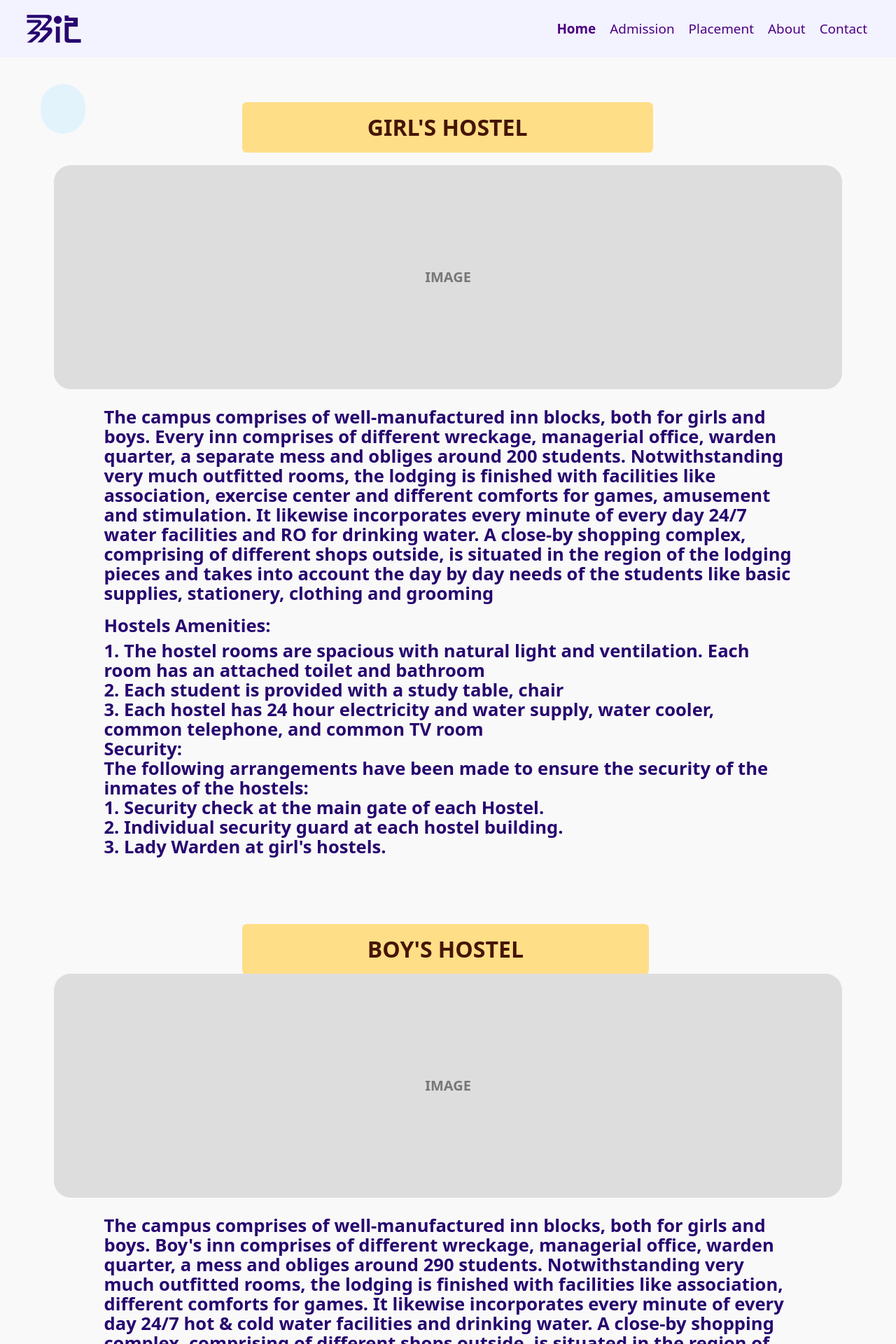
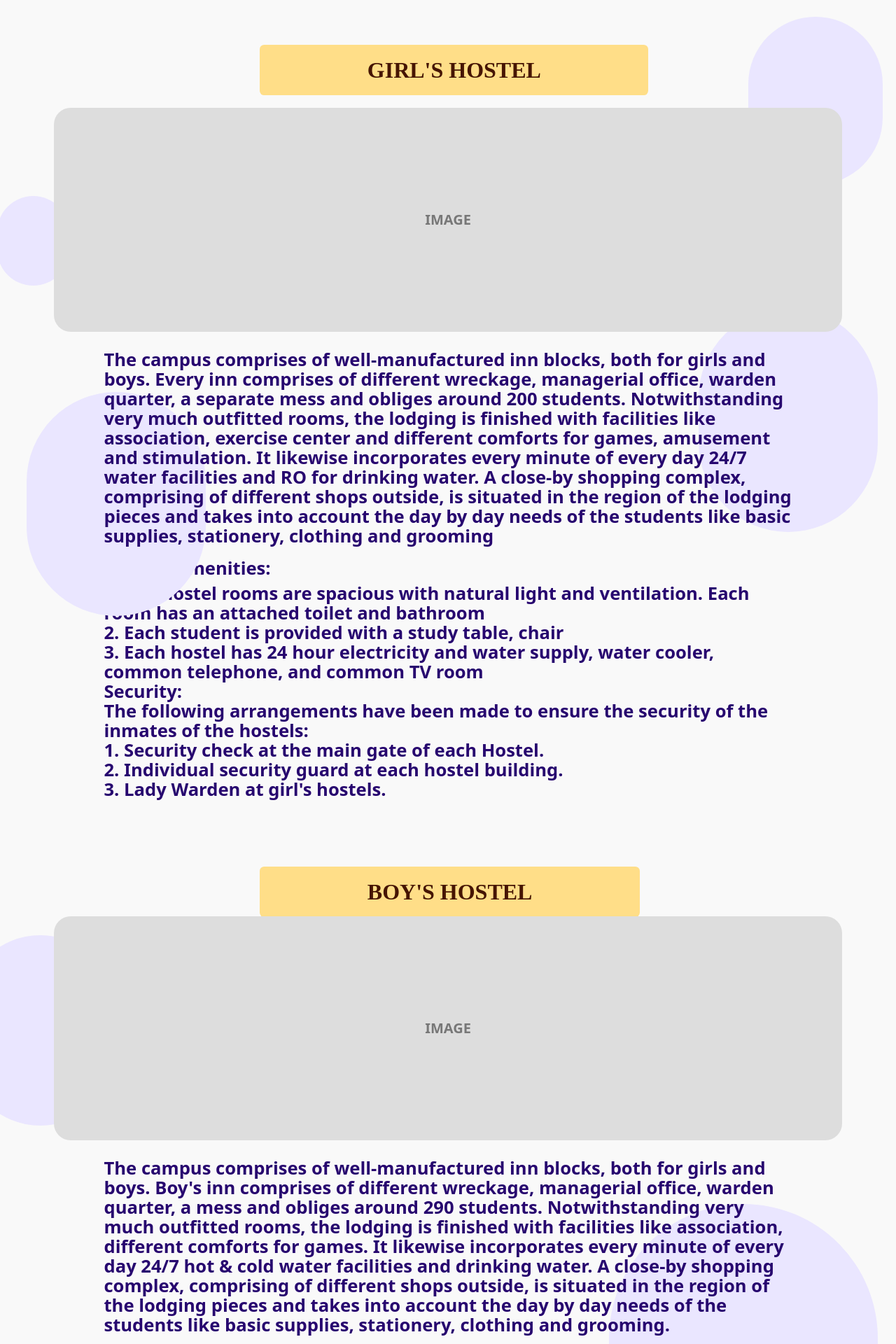
Before and after one commit to Aaditya-T/bbit-website, a Next.js app: page /hostel in a window 1280 px wide. Shown: the top 1920 px of the page at 70% size. Built offline with nearby package versions, Linux system fonts and the light colour scheme.

Commit message:
final hostel page

```diff
--- a/pages/hostel.js
+++ b/pages/hostel.js
@@ -1,45 +1,41 @@
-import Footer from "../components/footer";
-import { Navbar } from "../components/Navbar";
 const hostel = () => {
     return(
 
     <>
-    <Navbar/>
+
     <div className="hostelcontainer p-[5vw] bg-[#f9f9f9]">
-        <div className="hostelheader bg-[#ffde88] px-[14vw] py-[2vh] rounded-[0.5vw] absolute z-2 mx-[22vw] text-center mb-[5vh]">
-          <h1 className="text-[#461502] text-[2.5vw] font-semibold leading-10 text-center ">GIRL'S HOSTEL</h1>
+        <div className="hostelheader bg-[#ffde88] px-[12vw] py-[2vh] rounded-[0.5vw] absolute z-2 mx-[24vw] text-center mb-[5vh] ">
+          <h1 className="text-[#461502] text-[2.5vw] font-semibold leading-10 text-center font-[OrelegaOne]">GIRL'S HOSTEL</h1>
         </div>
         <div className="hostelimageContainer flex justify-center m-[1vw] mt-[7vw]">
           <div className="hostelimagePlaceholder w-full max-w-3rem h-80 bg-[#ddd] flex justify-center items-center text-[#777] text-xl rounded-3xl font-semibold z-20">IMAGE</div>
         </div>
-        <div className="hostelcontent py-[1.04vw] px-[6.6vw] text-[#27066f] text-[2vw] font-semibold leading-7 text-left relative z-2 mb-[10.3vh]">
-          <p className="mb-[1.2vh">
-            The campus comprises of well-manufactured inn blocks, both for girls and boys. Every inn comprises of different wreckage, managerial office, warden quarter, a separate mess and obliges around 200 students. Notwithstanding very much outfitted rooms, the lodging is finished with facilities like association, exercise center and different comforts for games, amusement and stimulation. It likewise incorporates every minute of every day 24/7 water facilities and RO for drinking water. A close-by shopping complex, comprising of different shops outside, is situated in the region of the lodging pieces and takes into account the day by day needs of the students like basic supplies, stationery, clothing and grooming
-
-          </p>
-          <h2 className="mt-[2.25vh] mb-[1.1vh] text[#27066f]">Hostels Amenities:</h2>
-          <ol>
-            <li>1. The hostel rooms are spacious with natural light and ventilation. Each room has an attached toilet and bathroom</li>
-            <li>2. Each student is provided with a study table, chair</li>
-            <li>3. Each hostel has 24 hour electricity and water supply, water cooler, common telephone, and common TV room</li>
+        <div className="hostelcontent py-[1.04vw] px-[6.6vw] text-[#27066F] text-[2vw] font-semibold leading-7 text-left relative z-2 mb-[10.3vh]">
+          <p className="mb-[1.2vh text-[2vw] z-20 relative font-semibold">
+            The campus comprises of well-manufactured inn blocks, both for girls and boys. Every inn comprises of different wreckage, managerial office, warden quarter, a separate mess and obliges around 200 students. Notwithstanding very much outfitted rooms, the lodging is finished with facilities like association, exercise center and different comforts for games, amusement and stimulation. It likewise incorporates every minute of every day 24/7 water facilities and RO for drinking water. A close-by shopping complex, comprising of different shops outside, is situated in the region of the lodging pieces and takes into account the day by day needs of the students like basic supplies, stationery, clothing and grooming</p>
+          <h2 className="mt-[2.25vh] mb-[1.1vh] text[#27066f] text-[2vw]">Hostels Amenities:</h2>
+          <ol className="text-[2vw]xx">
+            <li className="text-[2vw]">1. The hostel rooms are spacious with natural light and ventilation. Each room has an attached toilet and bathroom</li>
+            <li className="text-[2vw]">2. Each student is provided with a study table, chair</li>
+            <li className="text-[2vw]">3. Each hostel has 24 hour electricity and water supply, water cooler, common telephone, and common TV room</li>
           </ol>
-          <h2>Security:</h2>
-          <p>
+          <h2 className="text-[2vw]">Security:</h2>
+          <p className="text-[2vw]">
             The following arrangements have been made to ensure the security of the inmates of the hostels:
           </p>
           <ol>
-            <li>1. Security check at the main gate of each Hostel.</li>
-            <li>2. Individual security guard at each hostel building.</li>
-            <li>3. Lady Warden at girl's hostels.</li>
+            <li className="text-[2vw]">1. Security check at the main gate of each Hostel.</li>
+            <li className="text-[2vw]">2. Individual security guard at each hostel building.</li>
+            <li className="text-[2vw]">3. Lady Warden at girl's hostels.</li>
           </ol>
         </div>
-        <div className="hostelheader bg-[#ffde88] px-[14vw] py-[2vh] rounded-[0.5vw] absolute z-2 mx-[22vw] text-center mb-[5vh]">
-          <h1 className="text-[#461502] text-[2.5vw] font-semibold leading-10 text-center">BOY'S HOSTEL</h1>
+        <div className="hostelheader bg-[#ffde88] px-[12vw] py-[2vh] rounded-[0.5vw] absolute z-20 mx-[24vw] text-center mb-[5vh]">
+          <h1 className="text-[#461502] text-[2.5vw] font-semibold leading-10 text-center font-[OrelegaOne] ">BOY'S HOSTEL</h1>
         </div>
         <div className="hostelimageContainer flex justify-center m-[1vw] mt-[12vw] ">
           <div className="hostelimagePlaceholder  w-full max-w-3rem h-80 bg-[#ddd] flex justify-center items-center text-[#777] text-xl rounded-3xl font-semibold z-20">IMAGE</div>
         </div>
-        <div className="hostelcontent  py-[1.04vw] px-[6.6vw] text-[#27066f] text-[2vw] font-semibold leading-7 text-left relative z-2 mb-[10.3vh]">
+        <div className="hostelcontent  py-[1.04vw] px-[6.6vw] text-[#27066f] text-[2vw] font-semibold leading-7 text-left relative z-20 mb-[10.3vh]">
           <p className="mb-[1.25vh]">
             The campus comprises of well-manufactured inn blocks, both for girls and boys. Boy's inn comprises of different wreckage, managerial office, warden quarter, a mess and obliges around 290 students. Notwithstanding very much outfitted rooms, the lodging is finished with facilities like association, different comforts for games. It likewise incorporates every minute of every day 24/7 hot & cold water facilities and drinking water. A close-by shopping complex, comprising of different shops outside, is situated in the region of the lodging pieces and takes into account the day by day needs of the students like basic supplies, stationery, clothing and grooming.
           </p>
@@ -58,16 +54,14 @@ const hostel = () => {
             <li>2. Individual security guard at each hostel building.</li>
           </ol>
         </div>
-        <div className="ellipse1 w-[5vw] h-[8.89vh] rounded-[520vh] bg-[#e2f3fc] -ml-[0.5vw] mt-[0vw] bottom-[0.6vh] top-[15vh] absolute z-0 "></div>
-        <div className="ellipse2"></div>
-        <div className="ellipse3"></div>
-        <div className="ellipse4"></div>
-        <div className="ellipse5"></div>
-        <div className="ellipse6"></div>
-        <div className="ellipse7"></div>
-
-      </div>
-      <Footer/>
+        <div className="ellipse1 w-[8vw] h-[16vh] rounded-[20vh] bg-[#EAE6FF] -ml-[5.3vw] mt-[0vw] bottom-[0.6vh] top-[35vh] absolute z-0 "></div>
+        <div className="ellipse2 w-[20vw] h-[40vh] rounded-[20vh] bg-[#EAE6FF] -ml-[2vw] mt-[0vw] bottom-[0.6vh] top-[70vh] absolute z-0 "></div>
+        <div className="ellipse3 w-[20vw] h-[40vh] rounded-[20vh] bg-[#EAE6FF] ml-[73vw] mt-[0vw] bottom-[0.6vh] top-[55vh] absolute z-0"></div>
+        <div className="ellipse4 w-[15vw] h-[30vh] rounded-[20vh] bg-[#EAE6FF] ml-[78.5vw] mt-[0vw] bottom-[0.6vh] top-[3vh] absolute z-0"></div>
+        <div className="ellipse5 w-[17vw] h-[34vh] rounded-[20vh] bg-[#EAE6FF] -ml-[9vw] mt-[0vw] bottom-[0.6vh] top-[167vh] absolute z-0 mr-[2vh]"></div>
+        <div className="ellipse6 w-[15vw] h-[30vh] rounded-[20vh] bg-[#EAE6FF] ml-[60vw] mt-[0vw] bottom-[0.6vh] top-[172vh] absolute z-0"></div>
+        <div className="ellipse7 w-[30vw] h-[60vh] rounded-[35vh] bg-[#EAE6FF] ml-[63vw] mt-[0vw] bottom-[0.6vh] top-[215vh] absolute z-0"></div>
+       </div>
 </>
     );
 }
```
